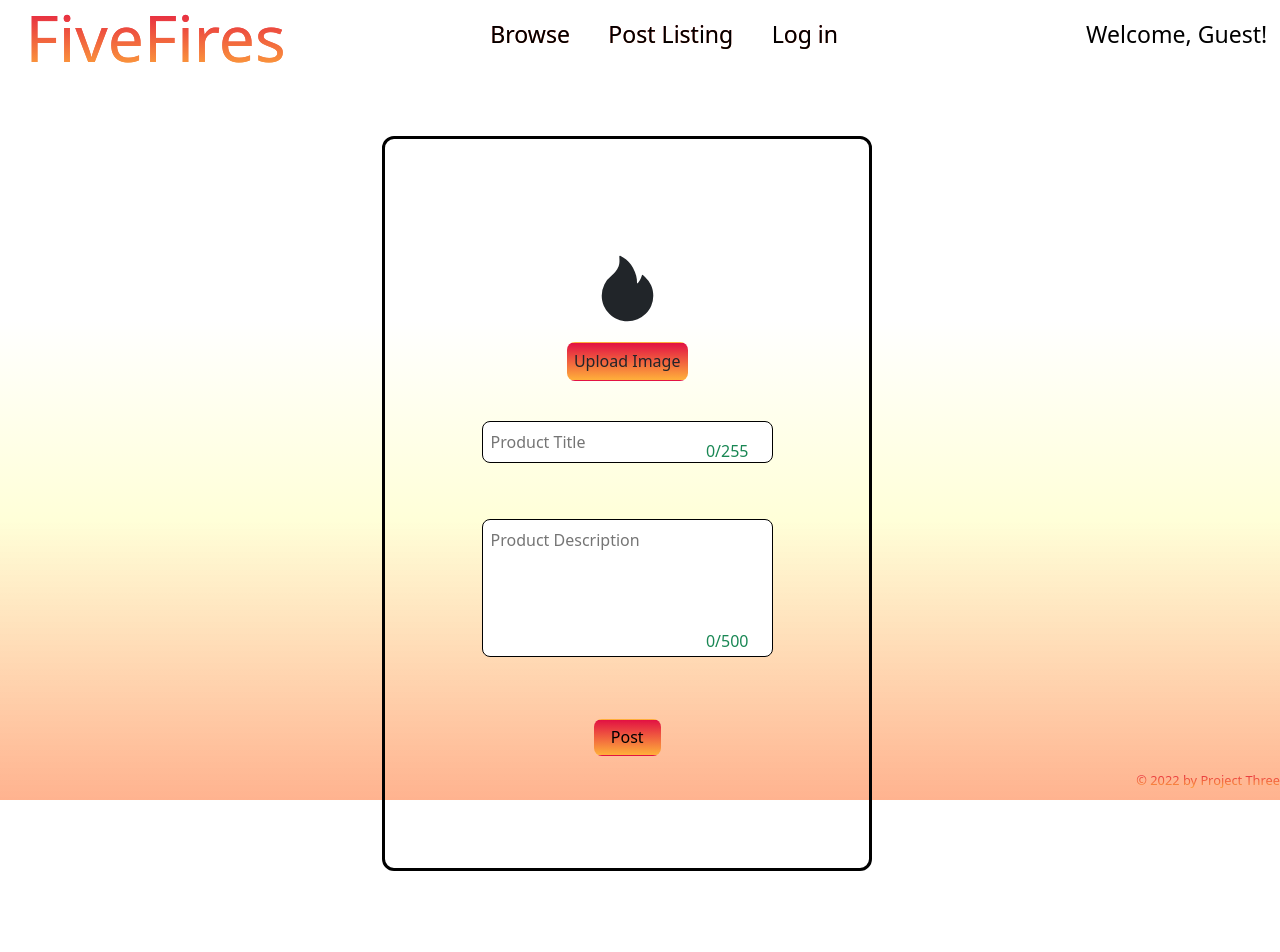
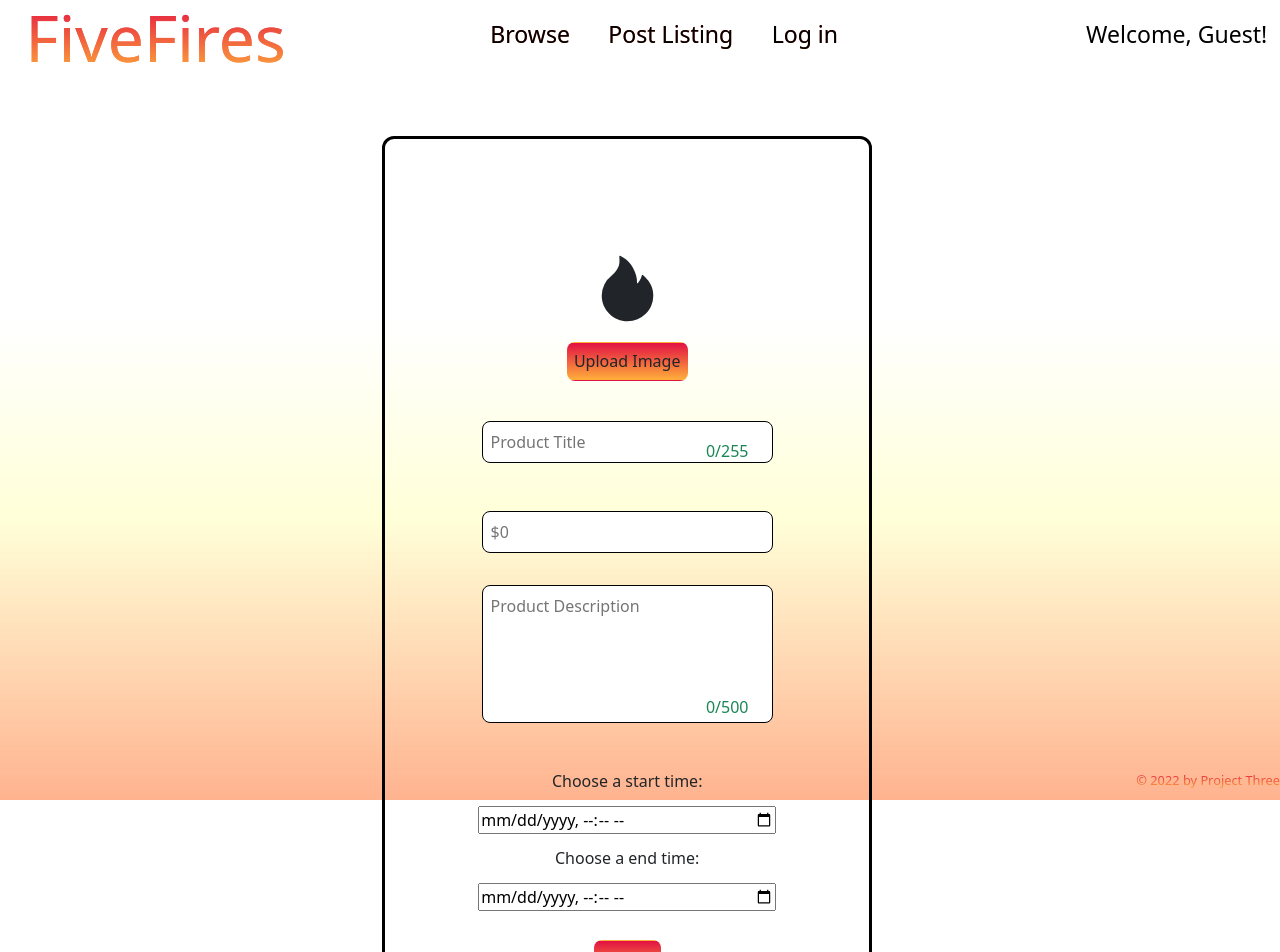
Before and after one commit to AshtonBrugh/project-three, a React (Create React App) app in the folder client/: page /post in a window 1280 px wide. Shown: the top 952 px of the page. Built offline with nearby package versions, Linux system fonts and the light colour scheme; no server answers; a web font is replaced by a local one.

Commit message:
added start and end date/time to form, added price input to form, styled

```diff
--- a/client/src/components/pages/Post.js
+++ b/client/src/components/pages/Post.js
@@ -2,6 +2,7 @@ import React, { useState } from 'react';
 import { useMutation } from '@apollo/client';
 import { QUERY_ADD_PRODUCT } from '../../utils/mutations';
 import { QUERY_ALL_PRODUCTS, QUERY_ME } from '../../utils/queries';
+
 
 import { AiFillFire } from 'react-icons/ai'
 
@@ -12,7 +13,9 @@ const Post = () => {
     const [productTitle, setProductTitle] = useState('');
     const [productDescription, setProductDescription] = useState('');
     const [productImage, setProductImage] = useState('');
-
+    const [productSaleStart, setProductSaleStart] = useState('');
+    const [productSaleEnd, setProductSaleEnd] = useState('');
+    const [productStartingPrice, setProductStartingPrice] = useState('');
 
 
     const [addProduct, { error }] = useMutation(QUERY_ADD_PRODUCT, {
@@ -52,6 +55,27 @@ const Post = () => {
         }
     };
 
+    const handlePriceChange = event => {
+        console.log('event.target', event.target)
+        if (event.target) {
+            setProductStartingPrice(event.target.value);
+        }
+    };
+
+    const handleStartChange = event => {
+        console.log('event.target', event.target.value)
+        if (event.target.value) {
+            setProductSaleStart(event.target.value);
+        }
+    };
+
+    const handleEndChange = event => {
+        console.log('event.target', event.target.value)
+        if (event.target.value) {
+            setProductSaleEnd(event.target.value);
+        }
+    };
+
     const handleFormSubmit = async event => {
         event.preventDefault();
         try {
@@ -61,6 +85,9 @@ const Post = () => {
             setProductTitle('');
             setProductDescription('');
             setProductImage('');
+            setProductSaleStart('');
+            setProductSaleEnd('');
+            setProductStartingPrice('');
         } catch (e) {
             console.error(e);
         }
@@ -92,12 +119,22 @@ const Post = () => {
                         <label htmlFor='title-input' className={((productTitle.length < 225) ? 'text-success' : (productTitle.length < 250) ? 'text-warning' : 'text-danger') + ' title-label'}>{productTitle.length}/255</label>
                     </div>
                     <div>
+                        <input type="number" className="input-area input-title" rows='1' placeholder='$0' id='price-text'
+                            value={productStartingPrice} onChange={handlePriceChange} onSubmit={handleFormSubmit}></input>
+                        <label htmlFor="price-input"></label>
+                    </div>
+                    <div>
                         <textarea className="input-area" placeholder="Product Description" rows="5" id='description-text'
                             value={productDescription} onChange={handleDescriptionChange} onSubmit={handleFormSubmit}></textarea>
                         <label htmlFor='description-text' className={((productDescription.length < 400) ? 'text-success' : (productDescription.length < 495) ? 'text-warning' : 'text-danger') + ' description-label'}>{productDescription.length}/500</label>
                     </div>
-                    <div>
-
+                    <div className='timers'>
+                        <label htmlFor="start-time">Choose a start time:</label>
+                        <input type="datetime-local" id="datefield" className="timer" value={productSaleStart}
+                            onChange={handleStartChange} onSubmit={handleFormSubmit}></input>
+                        <label htmlFor="end-time">Choose a end time:</label>
+                        <input type="datetime-local" id="datefield" className="timer" value={productSaleEnd} name="end-time"
+                            onChange={handleEndChange} onSubmit={handleFormSubmit}></input>
                     </div>
 
                     <button className="button" type="submit">
--- a/client/src/index.css
+++ b/client/src/index.css
@@ -199,6 +199,15 @@ margin-bottom: 80px;
     right: -100px !important;
 }
 
+.timers {
+  display: flex;
+  flex-direction: column;
+}
+
+.timer {
+  margin: 1vw;
+}
+
 /* Post Listing Styling End */
 
 
```
Also changed, not shown: 1 other file (tests, documents, lock files or other folders).
